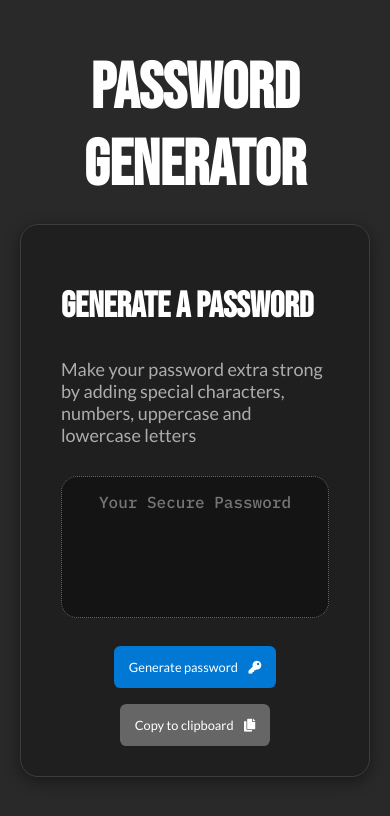
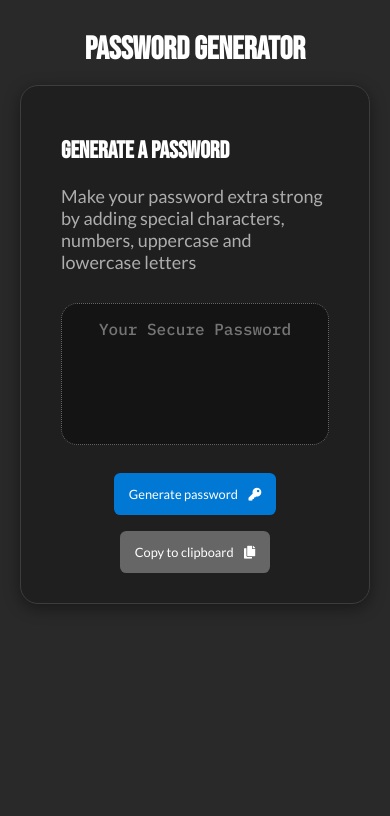
Before and after one commit to FAC-73/password-generator, a plain HTML site: page index.html in a window 390 px wide. Drawn offline with Linux system fonts and the light colour scheme.

Commit message:
adding updates to index.html, styles.css and script.js

```diff
--- a/Assets/CSS/style.css
+++ b/Assets/CSS/style.css
@@ -24,11 +24,31 @@ h1 {
   margin-bottom: 20px;
 }
 
+@media (max-width: 690px) {
+  h1 {
+    font-size: 3rem;
+    margin: 0px 20px 20px 20px;
+  }
+}
+
+@media (max-width: 500px) {
+  h1 {
+    font-size: 2rem;
+    margin: 0px 16px 16px 16px;
+  }
+}
+
 h2 {
   font-size: 2em;
   color: #ffffff;
   font-family: bebas neue;
 
+}
+
+@media (max-width: 500px) {
+  h2 {
+    font-size: 1.5rem;
+  }
 }
 
 p {
--- a/Assets/Javascript/script.js
+++ b/Assets/Javascript/script.js
@@ -26,7 +26,7 @@ function generatePassword() {
   var stringLength = (prompt("How many characters would you like your password? Choose between 8 and 128"));
 
   // Cancels the action and returns to the main page
-  if (stringLength == null || stringLength == "")  {
+  if (stringLength == null)  {
     alert("Click the Generate Password button to restart the generator");
     Return;
     }
@@ -53,25 +53,25 @@ function generatePassword() {
         var includeUpperCase = confirm("Would you like your password to include uppercase characters");
     }
 
-      // Empty variable includes the targeted variables
+      // Stores the variable declarations for the password criteria variables
       var passwordCreate = []
 
-      // if user specifies including special characters concatinate specialCaracter variable
+      // if user specifies including special characters concatinate specialCaracter variable with passwordCreate
     if (includeSpecialCharacter) {
       passwordCreate = passwordCreate.concat(specialCharacter)
     }
 
-    // if user specifies including numbers concatinate numeriCharacter variable
+    // if user specifies including numbers concatinate numeriCharacter variable with passwordCreate
     if (includeNumericCharacter) {
       passwordCreate = passwordCreate.concat(number)
     }
 
-    // if user specifies including numbers concatinate lowerCase variable
+    // if user specifies including numbers concatinate lowerCase variable with passwordCreate
     if (includeLowerCase) {
       passwordCreate = passwordCreate.concat(lowerCase)
     }
 
-    // if user specifies including numbers concatinate upperCase variable
+    // if user specifies including numbers concatinate upperCase variable with passwordCreate
     if (includeUpperCase) {
       passwordCreate = passwordCreate.concat(upperCase)
     }
--- a/index.html
+++ b/index.html
@@ -29,7 +29,7 @@
 
 
       <!-- CARD PARENT CONTAINER -->
-      <div class="card">
+      <div class="card" aria-role="group">
 
         <!-- CARD HEADER -->
         <div class="card-header">
@@ -49,8 +49,8 @@
 
         <!-- CARD FOOTER -->
         <div class="card-footer">
-          <button id="generate" class="btn">Generate password <span style="color: white; size: 20px; padding-left: 8px;"><i class="fas fa-key" role="img" aria-label="Password key"></i></span></button>
-          <button id="copy" class="btn-secondary">Copy to clipboard <span style="color: white; size: 20px; padding-left: 8px;"><i class="fas fa-copy" role="img" aria-label="Copy to clipboard"></i></span></button>
+          <button id="generate" class="btn" aria-label="generatePassword" aria-describedby="generatePasswordPrompt">Generate password <span style="color: white; size: 20px; padding-left: 8px;"><i class="fas fa-key" role="img" aria-label="Password key"></i></span></button>
+          <button id="copy" class="btn-secondary" aria-label="copy" aria-describedby="copyPassword">Copy to clipboard <span style="color: white; size: 20px; padding-left: 8px;"><i class="fas fa-copy" role="img" aria-label="Copy to clipboard"></i></span></button>
         </div>
 
 
```
Also changed, not shown: 2 other files.
